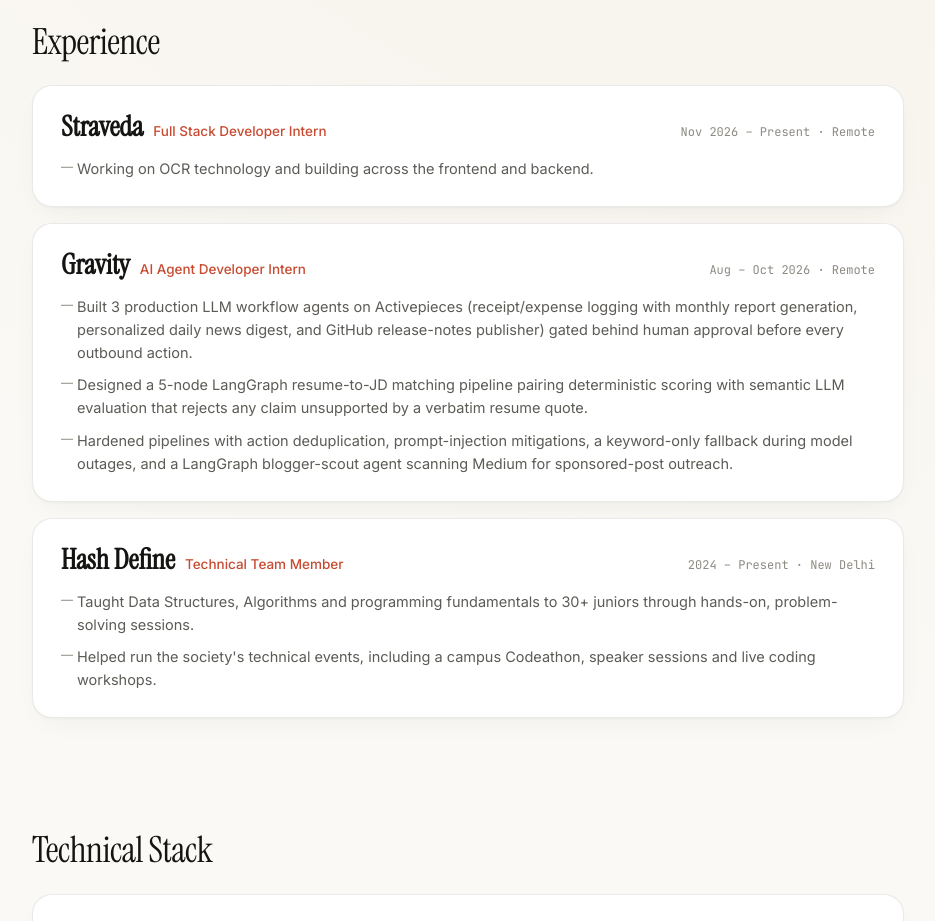
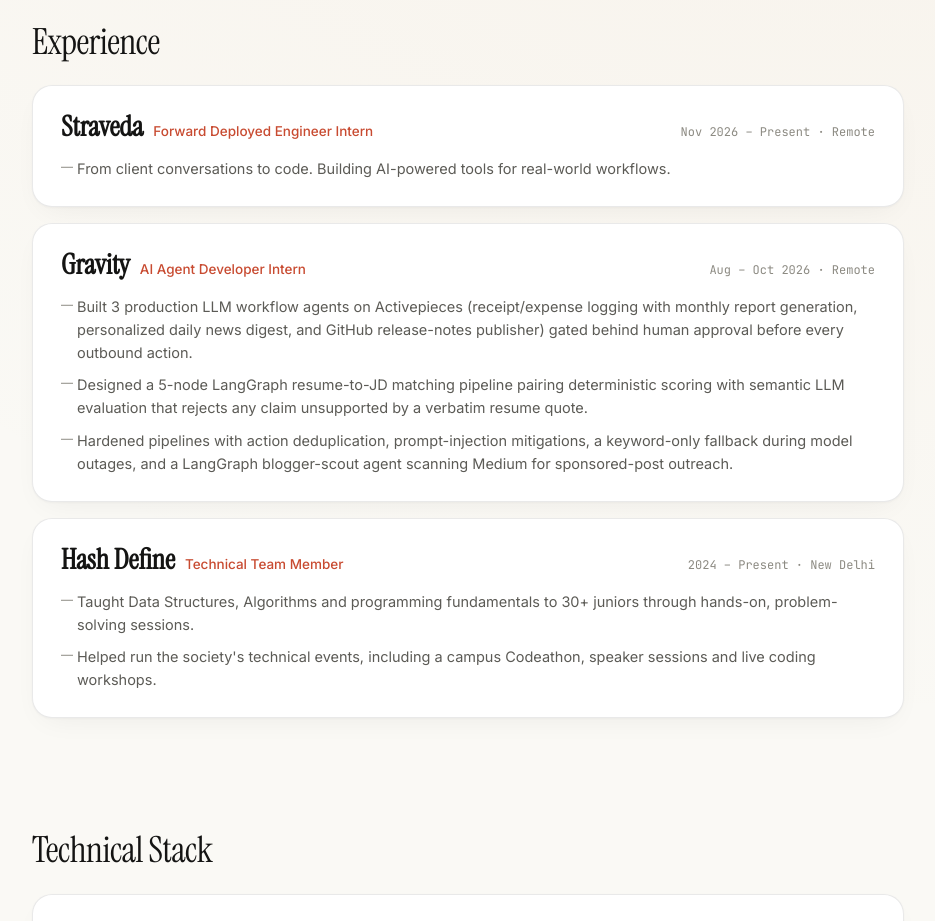
Before and after one commit to Hollow3k/portfolio2027, a plain HTML site: page index.html in a window 1280 px wide. Shown: the part 1980-2901 px from the top of the page, without its empty margins (172-1107 px from the left). Drawn offline with nearby package versions, Linux system fonts and the light colour scheme; a script that the page names is missing.

Commit message:
update straveda role to Forward Deployed Engineer Intern
Updated job title and description for Straveda experience.

```diff
--- a/index.html
+++ b/index.html
@@ -2263,13 +2263,13 @@
           <div class="exp-top">
             <div class="exp-title-group">
               <h3 class="exp-company">Straveda</h3>
-              <span class="exp-role">Full Stack Developer Intern</span>
+              <span class="exp-role">Forward Deployed Engineer Intern</span>
             </div>
             <span class="exp-date">Nov 2026 – Present &middot; Remote</span>
           </div>
           <ul class="exp-list">
             <li>
-              Working on OCR technology and building across the frontend and backend.
+              From client conversations to code. Building AI-powered tools for real-world workflows.
             </li>
           </ul>
         </article>
```
